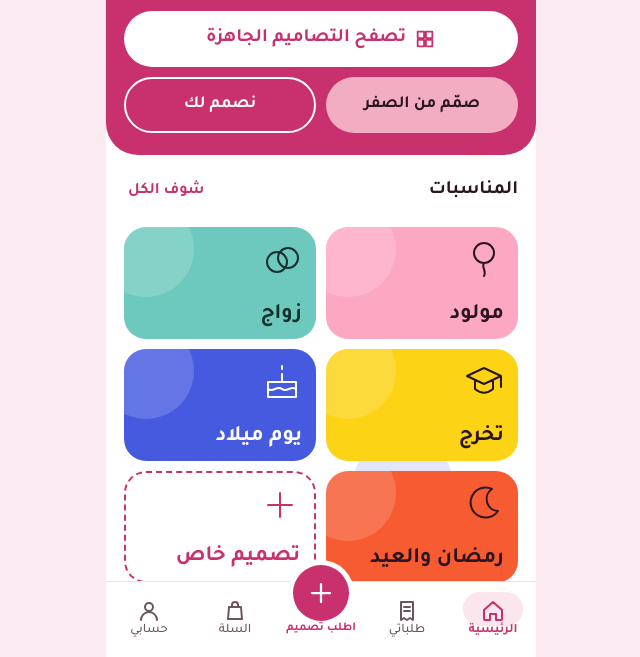
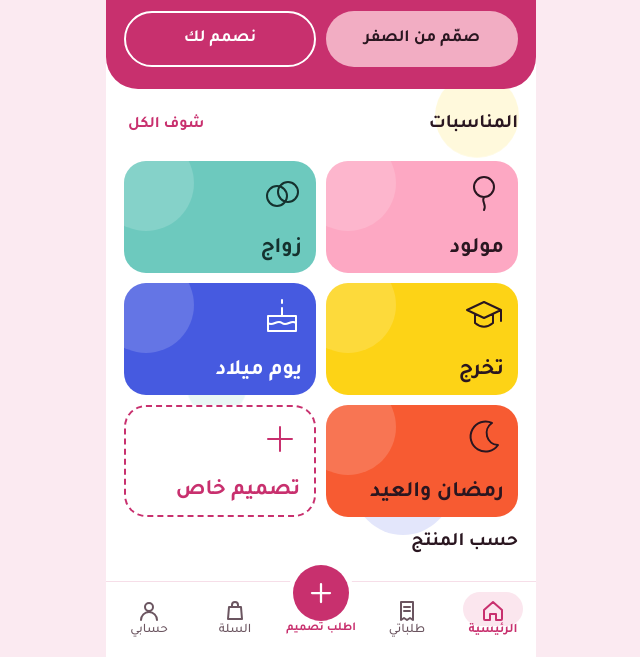
Before and after one commit to saud-ux/lamma, a plain HTML site: page index.html in a window 1280 px wide. Shown: the part 143-800 px from the top of the page, without its empty margins (319-959 px from the left). Drawn offline with nearby package versions, Linux system fonts and the light colour scheme; a web font is replaced by a local one.

Commit message:
إزالة قائمة الأكثر طلب وزر التصفح، تحويل الأشكال إلى icons
- إزالة زر 'تصفح التصاميم الجاهزة' من الصفحة الرئيسية
- إزالة section 'الأكثر طلبًا' كاملة
- تحويل أشكال الأكواب والقوارير من دوائر ملونة إلى icons بسيطة

Co-Authored-By: Claude Haiku 4.5 <noreply@anthropic.com>
Claude-Session: https://claude.ai/code/session_01XrqfcG87RghfPxBnNYroN8

```diff
--- a/index.html
+++ b/index.html
@@ -62,7 +62,7 @@ h2{font-size:19px;line-height:1.3;font-weight:700}
 .tile-idea{background:var(--bg);color:var(--primary);border:2px dashed var(--primary)}
 .circles{display:grid;grid-template-columns:repeat(4,minmax(0,1fr));gap:8px}
 .circle{display:flex;flex-direction:column;align-items:center;gap:2px;background:none;border:0;padding:0;font-size:15px}
-.circle span{width:56px;height:56px;display:flex;align-items:center;justify-content:center;border-radius:var(--pill);background:var(--primary-soft);color:var(--primary)}
+.circle span{width:56px;height:56px;display:flex;align-items:center;justify-content:center;border-radius:var(--pill);background:none;color:var(--primary)}
 .note-demo{font-size:14px;color:var(--muted);text-align:center}
 
 .chips{display:flex;flex-wrap:wrap;gap:8px}
@@ -2132,11 +2132,10 @@ Object.assign(SCREENS, {
   home: () => `<div class="amb"><i></i><i></i><i></i><i></i></div>
     <header class="home-hero"><i></i><i></i><div class="top"><svg class="hero-logo" viewBox="0 0 455.9 72.4" role="img" aria-label="MOMENT"><path d="M316.3,0h15.9l30.7,46.7L346.3,0h37v70h-28.6l-27.4-38.4,15.2,38.4h-26.2V0Z"/><path d="M390.1,0h65.8v38.4l-22.1-21.1,8.1,52.7h-37.8l8.1-52.7-22.1,21.1V0Z"/><path d="M250.4,0h58v15.1l-36.3,12.4h0c0,0,36.3-8.6,36.3-8.6v22.8l-36.3,12.3h0l37.3-8.9v24.8h-59V0Z"/><path d="M0,0h37.9l2.1,44.2L41.7,0h37v70h-21.8v-35l-4.9,35h-25l-6.4-35,.2,35H0V0Z"/><path d="M164.9,0h37.9l2.1,44.2,1.7-44.2h37v70h-21.8v-35l-4.9,35h-25l-6.4-35,.2,35h-20.8V0h0Z"/><path d="M85.5,0v72.4h72.5V0h-72.5ZM151.4,54.3c-2.5,4.8-6.2,8.6-11,11.2-4.8,2.7-10.7,4.1-18,4.1s-13.3-1.2-18.1-3.5c-4.8-2.3-8.7-6-11.6-11-3-5.1-4.4-8.4-4.4-18.9s2.9-18.8,8.8-24.6c5.9-5.8,13.8-8.8,24.5-8.8s19,2.9,24.8,8.7c5.8,5.8,8.8,16.8,8.8,24.2s-1.2,13.7-3.8,18.5Z"/><rect x="110.9" y="21.7" width="21.5" height="29.2"/></svg><button type="button" class="hero-round" data-act="goSearch" aria-label="ابحث عن تصميم">${I("search", 22)}</button></div>
       <div><h1>وش مناسبتك اليوم؟</h1><p>عدّل تصميمًا جاهزًا، صمّم من الصفر، أو خلّنا نصمم لك.</p></div>
-      <div class="hero-cta"><button type="button" class="btn hero-main" data-act="openGallery">${I("grid", 22)}تصفح التصاميم الجاهزة</button><a class="btn hero-alt" href="./studio/?v=202611131215">صمّم من الصفر</a><button type="button" class="btn hero-ghost" data-act="idea">نصمم لك</button></div></header>
+      <div class="hero-cta"><a class="btn hero-alt" href="./studio/?v=202611131215">صمّم من الصفر</a><button type="button" class="btn hero-ghost" data-act="idea">نصمم لك</button></div></header>
     ${nextEventBanner()}${homeOrderCard()}
     <div class="row-head"><h2>المناسبات</h2><button type="button" class="link" data-act="openGallery">شوف الكل</button></div>
     <div class="tiles deco">${Object.entries(OCC).map(([key, o], i) => `<button type="button" class="tile" style="--i:${i};background:${o.bg};color:${o.fg}" data-act="pickOcc" data-v="${key}">${I(o.icon, 40)}<span>${o.label}</span></button>`).join("")}<button type="button" class="tile tile-idea" style="--i:5" data-act="idea">${I("plus", 40)}<span>تصميم خاص</span></button></div>
-    <div class="row-head"><h2>الأكثر طلبًا</h2><button type="button" class="link" data-act="openGallery">شوف الكل</button></div><div class="strip">${popular().map(ideaCard).join("")}</div>
     <h2>حسب المنتج</h2><div class="circles">${PACK.map(productCircle).join("")}</div>
     ${packBanner()}
     <h2>كيف نشتغل؟</h2><ol class="steps3"><li><b>١</b>تختار طريقتك</li><li><b>٢</b>تعدّل وتشوف المعاينة</li><li><b>٣</b>تستلم ملفاتك</li></ol>`,
```
